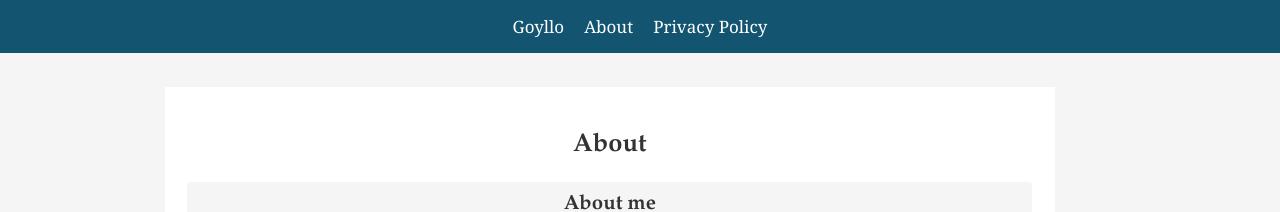
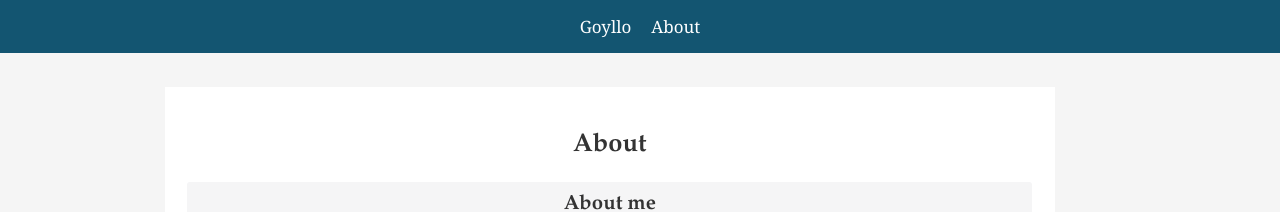
Before and after one commit to goyllo/goyllo.github.io, a Jekyll site: the page built from _pages/about.md, in a window 1280 px wide. Shown: the top 212 px of the page. Built offline with Jekyll 4.4.1, drawn with Linux system fonts in a browser that asks for light colours.

Commit message:
Update nav.html

```diff
--- a/_includes/nav.html
+++ b/_includes/nav.html
@@ -1 +1 @@
-<nav><a class=nav href="/">Goyllo</a><a class=nav href="/about/">About</a><a class=nav href="/privacy-policy/">Privacy Policy</a></nav>
+<nav><a class=nav href="/">Goyllo</a><a class=nav href="/about/">About</a></nav>
```
